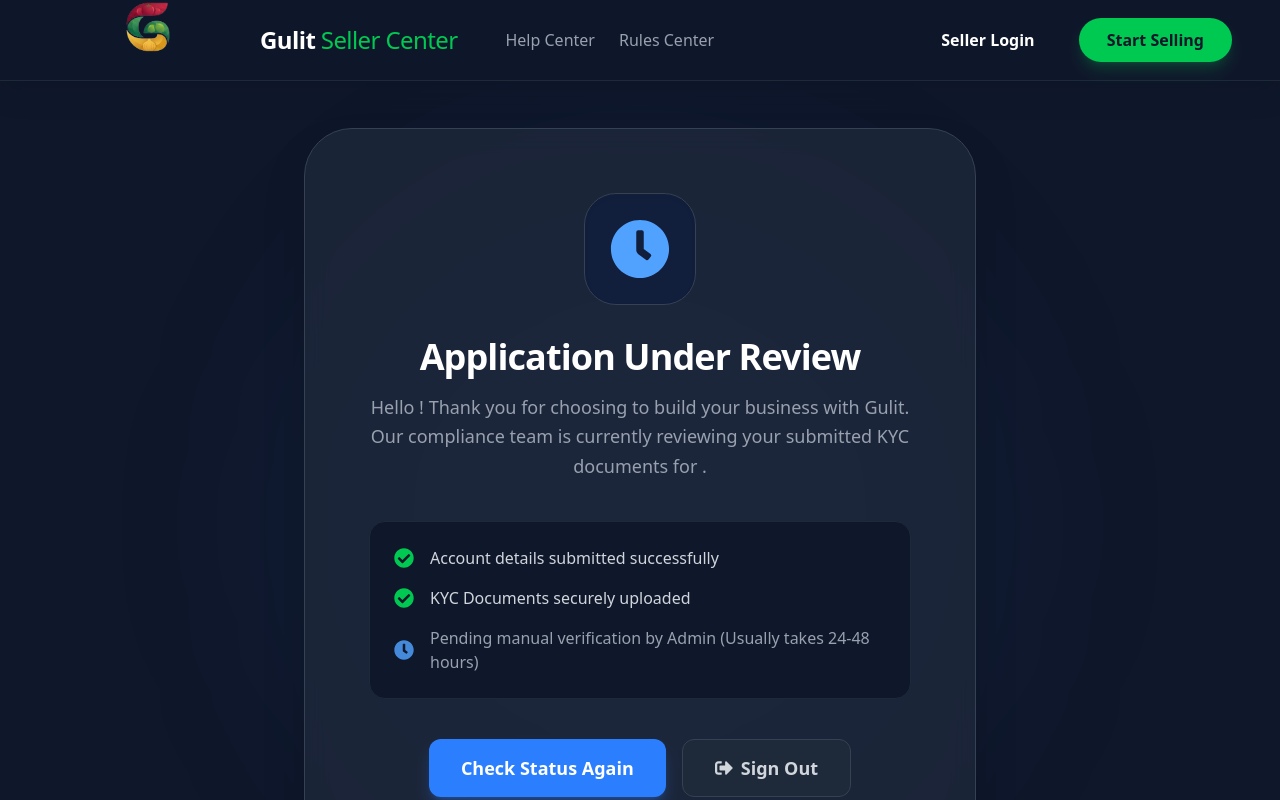
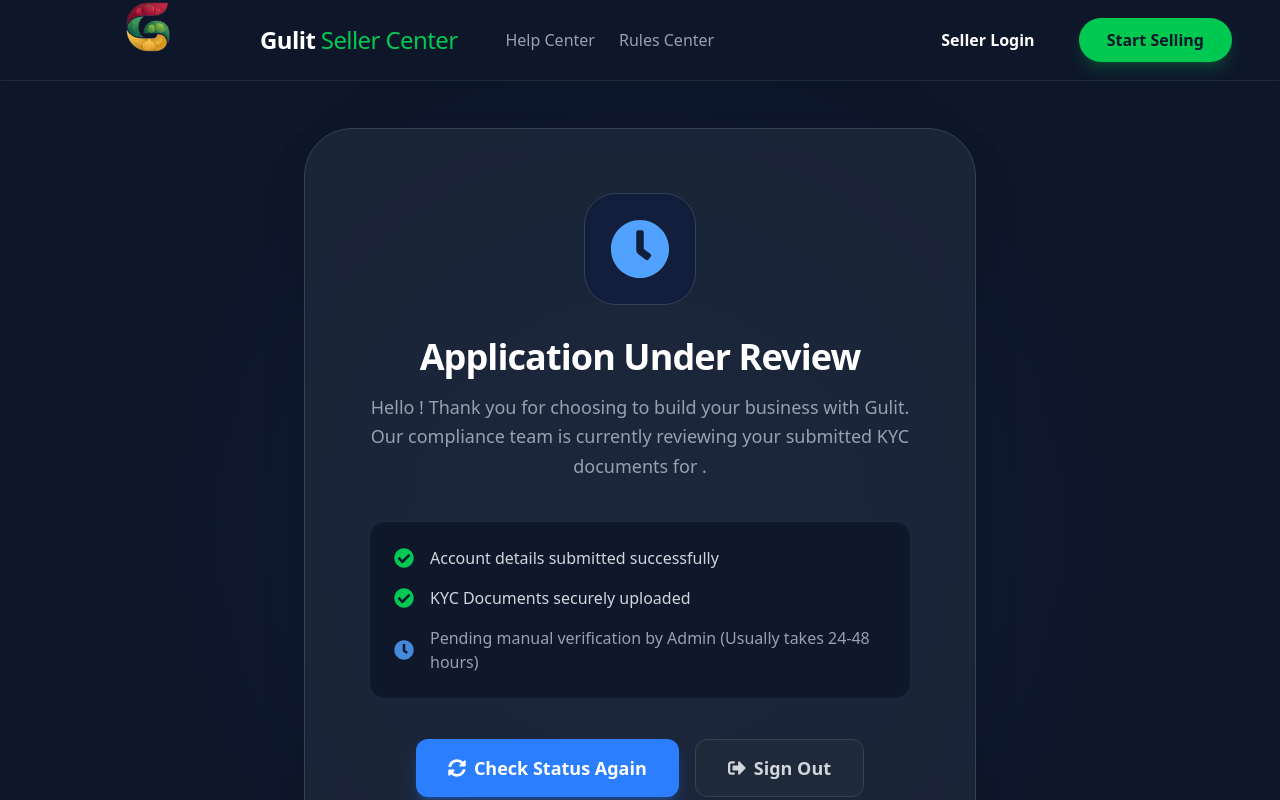
Before and after one commit to yishaq-official/gulit-E-comerce, a React (Vite) app in the folder client/: page /seller/pending in a window 1280 px wide. Shown: the top 800 px of the page. Built offline with nearby package versions, Linux system fonts and the light colour scheme.

Commit message:
check approval edit

```diff
--- a/client/src/pages/seller/SellerPendingScreen.jsx
+++ b/client/src/pages/seller/SellerPendingScreen.jsx
@@ -3,7 +3,8 @@
 import { useNavigate } from 'react-router-dom';
 import { useSellerLogoutApiMutation } from '../../store/slices/sellersApiSlice';
 import { logoutSeller } from '../../store/slices/sellerAuthSlice';
-import { FaClock, FaCheckCircle, FaShieldAlt, FaSignOutAlt } from 'react-icons/fa';
+import { toast } from 'react-toastify'; // 👈 Added toast for notifications
+import { FaClock, FaCheckCircle, FaShieldAlt, FaSignOutAlt, FaSyncAlt } from 'react-icons/fa'; // 👈 Added FaSyncAlt icon
 
 const SellerPendingScreen = () => {
   const { sellerInfo } = useSelector((state) => state.sellerAuth);
@@ -18,7 +19,14 @@
       navigate('/seller/login');
     } catch (err) {
       console.error(err);
+      toast.error('Failed to log out. Please try again.');
     }
+  };
+
+  // 🛠️ New handler for the Check Status button
+  const checkStatusHandler = async () => {
+    toast.info("To fetch your latest status, please sign in again.");
+    await logoutHandler(); // Logs them out to clear the stale local storage
   };
 
   return (
@@ -58,10 +66,10 @@
 
         <div className="flex flex-col sm:flex-row gap-4 justify-center">
           <button
-            onClick={() => window.location.reload()}
+            onClick={checkStatusHandler} // 👈 Updated onClick handler
             className="bg-blue-500 hover:bg-blue-400 text-white font-bold text-lg px-8 py-3.5 rounded-xl transition-all shadow-lg shadow-blue-500/30 hover:-translate-y-0.5 flex items-center justify-center gap-2"
           >
-            Check Status Again
+            <FaSyncAlt /> Check Status Again
           </button>
           <button
             onClick={logoutHandler}
```
